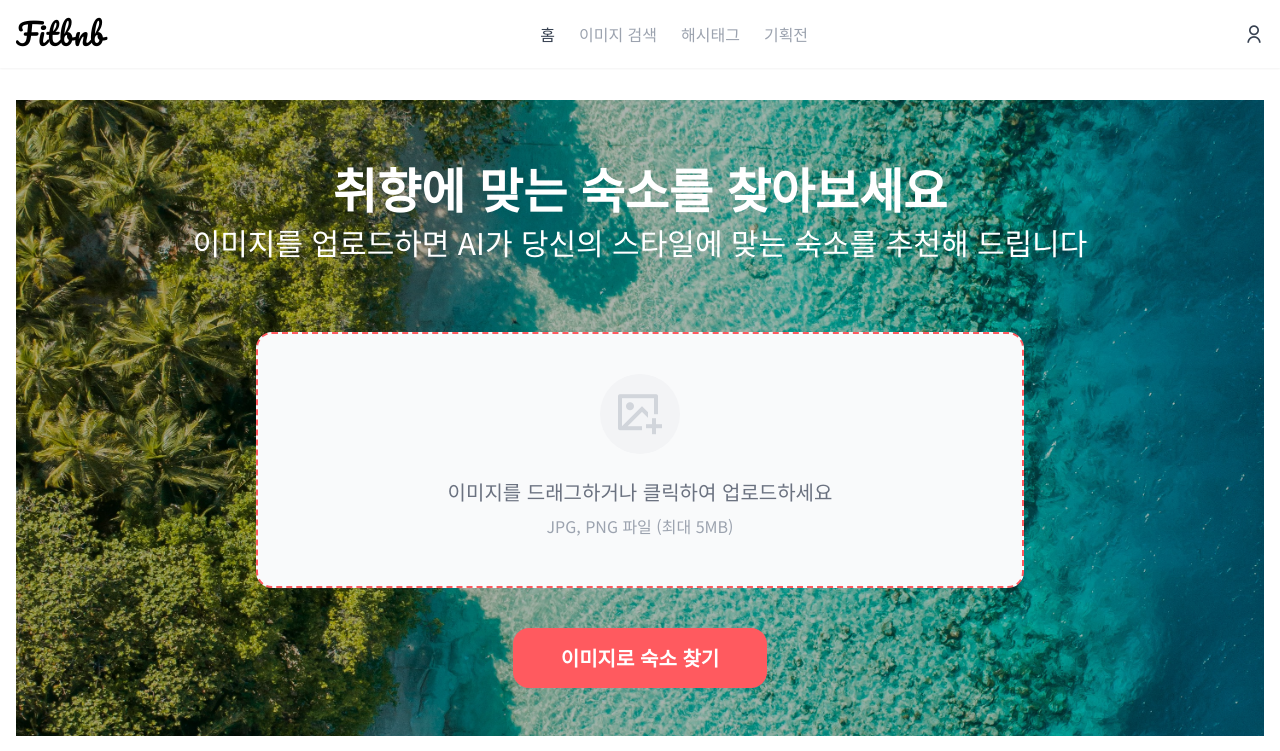
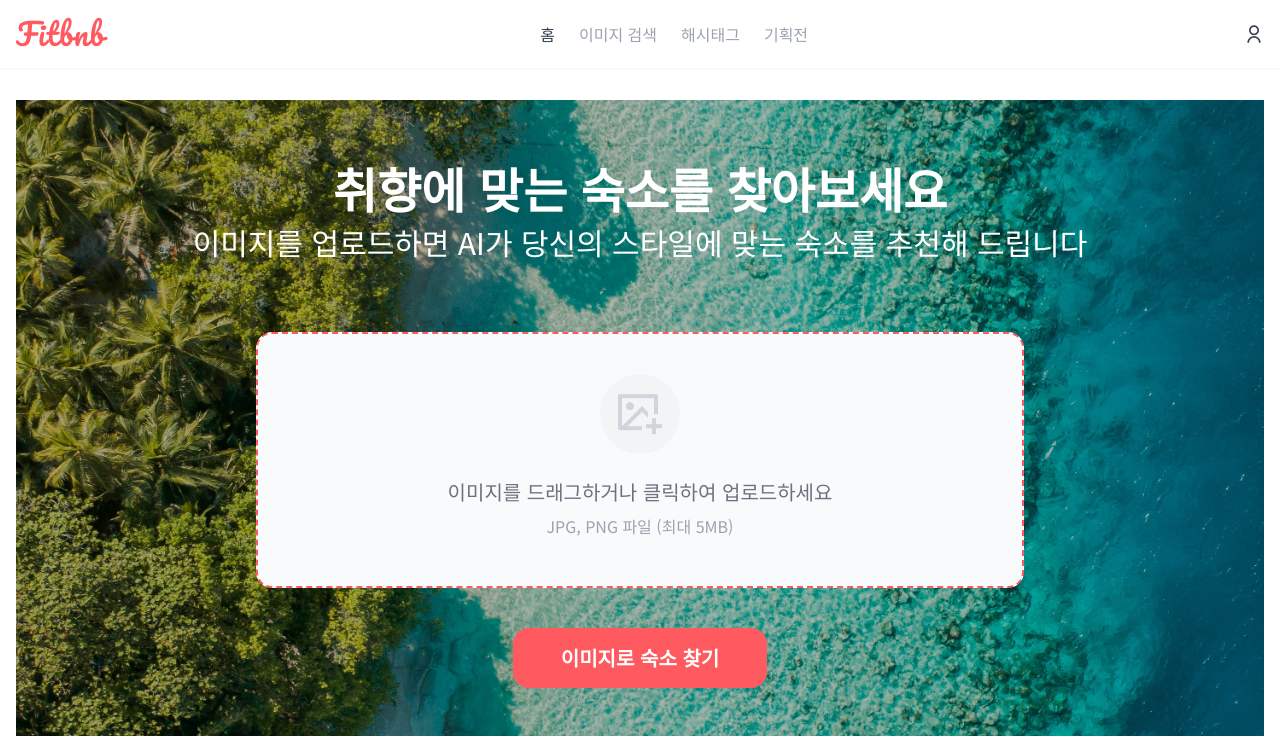
Before and after one commit to onewon1234/ADV_Project, a Flask app: page /index.html in a window 1280 px wide. Shown: the top 751 px of the page. Run offline with Flask 3, Linux system fonts and the light colour scheme; parts of the project's set-up code (start-up, migrations or seed data) failed here and were passed over; some libraries are stand-ins or nearby versions.

Commit message:
logo 색

```diff
--- a/templates/index.html
+++ b/templates/index.html
@@ -78,7 +78,7 @@ box-shadow: 0 4px 6px -1px rgba(0, 0, 0, 0.1);
 <!-- 상단 네비게이션 바 -->
 <header class="sticky top-0 z-50 bg-white shadow-sm">
 <div class="container mx-auto px-4 py-4 flex items-center justify-between">
-<a href="#" class="text-primary text-3xl font-['Pacifico'] tracking-wide">Fitbnb</a>
+<a href="/" class="text-3xl font-['Pacifico'] tracking-wide" style="color: #FF5A5F !important; text-decoration: none !important;">Fitbnb</a>
 <nav class="hidden md:flex items-center space-x-6">
 <a href="#" class="text-gray-700 hover:text-primary font-medium" onclick="window.location.reload(); return false;">홈</a>
 <a href="#" class="text-gray-400 hover:text-primary font-medium">이미지 검색</a>
```
